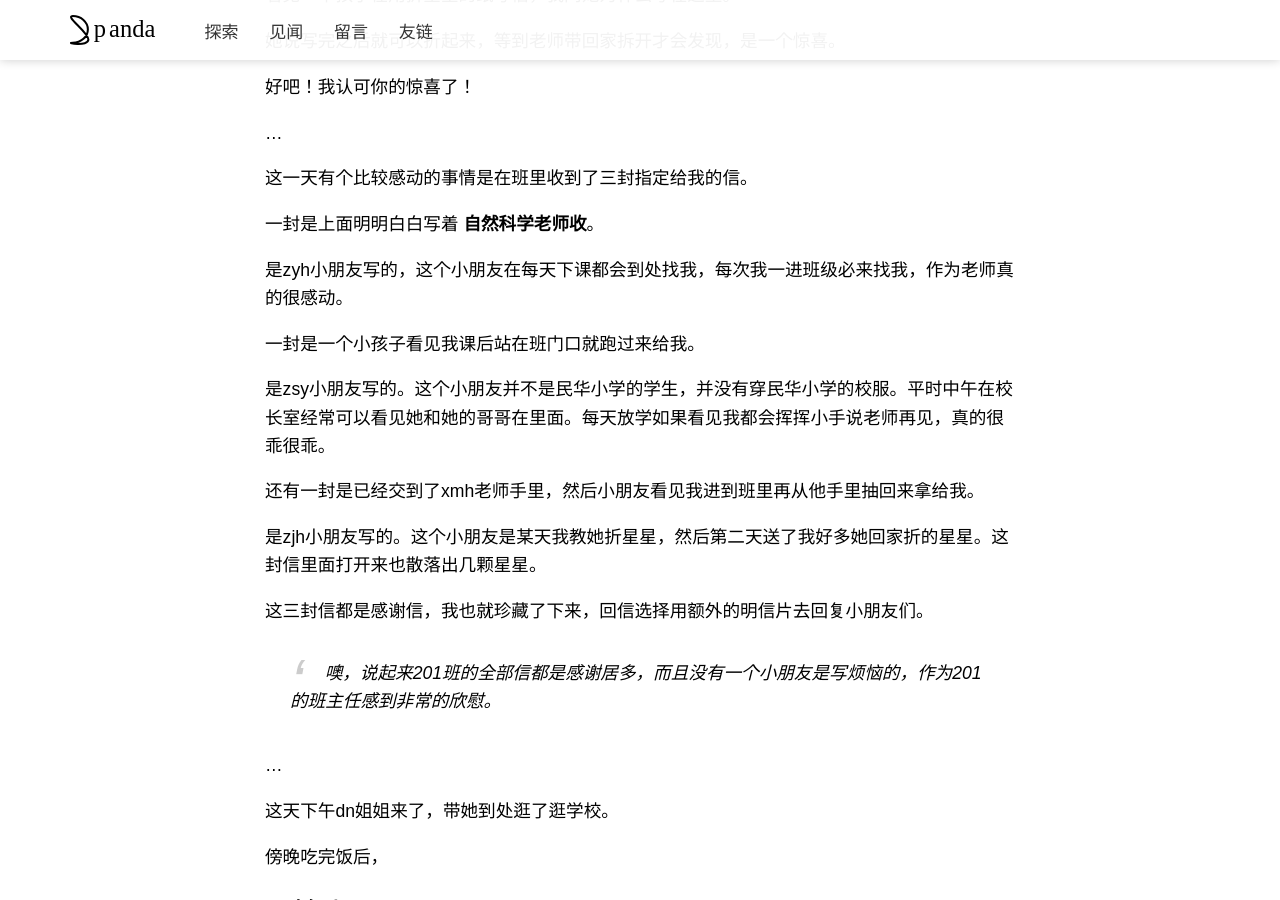
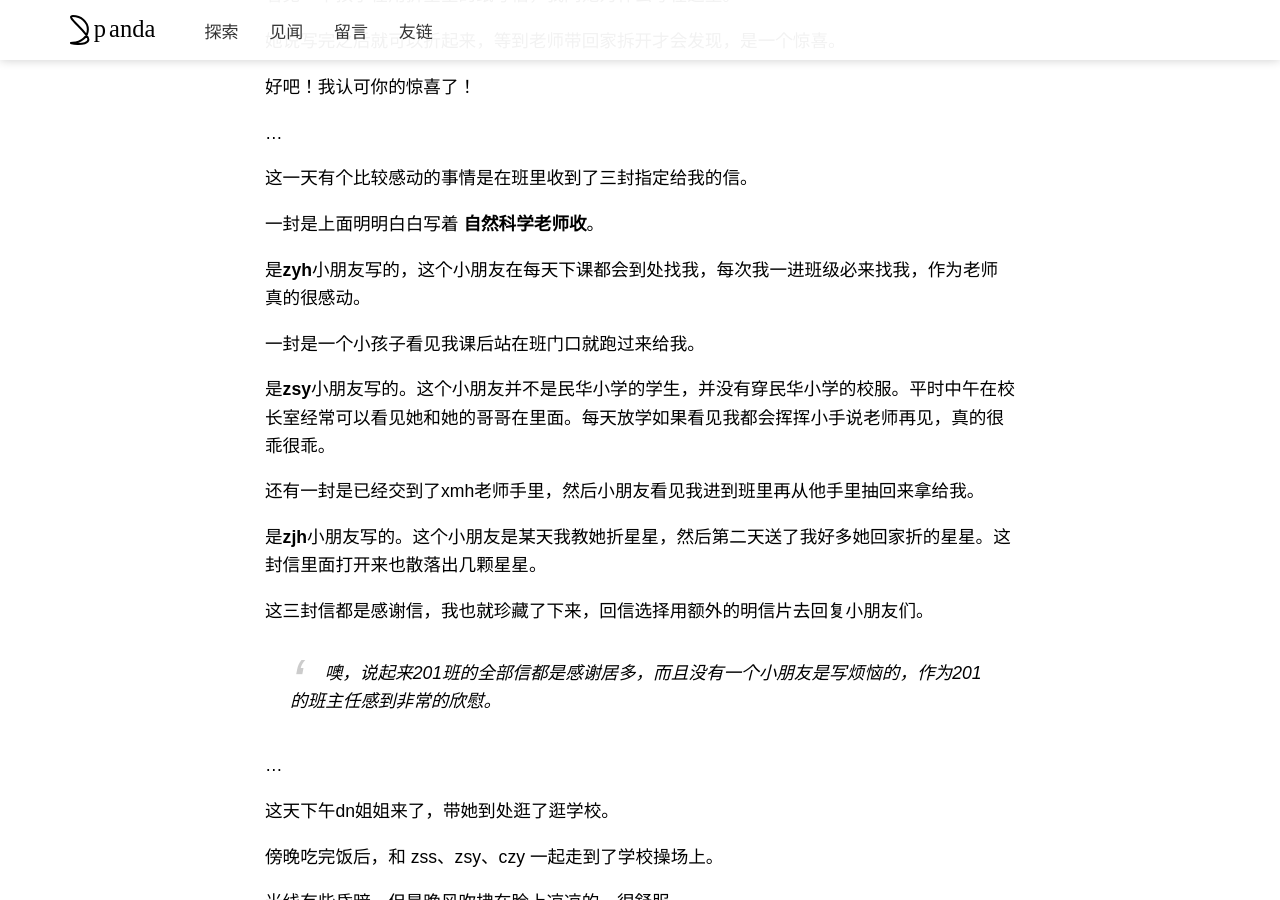
Before and after one commit to pandacase/pandacase.github.io, a Jekyll site: the page built from _posts/2023-08-01-xinkuizhijiao.md, in a window 1280 px wide and 900 px high, scrolled down 17880 px. Built offline with Jekyll 4.4.1, drawn with Linux system fonts in a browser that asks for light colours; nearby versions of some CDN libraries; some web fonts are replaced; comment, search, counter and statistics services are not loaded; a style sheet for code colours, icons or effects is not loaded; some of the changed text lies outside the part shown.

Commit message:
Update 2023-08-01-xinkuizhijiao.md

```diff
--- a/_posts/2023-08-01-xinkuizhijiao.md
+++ b/_posts/2023-08-01-xinkuizhijiao.md
@@ -582,15 +582,15 @@
 
 一封是上面明明白白写着 **自然科学老师收**。
 
-是zyh小朋友写的，这个小朋友在每天下课都会到处找我，每次我一进班级必来找我，作为老师真的很感动。
+是**zyh**小朋友写的，这个小朋友在每天下课都会到处找我，每次我一进班级必来找我，作为老师真的很感动。
 
 一封是一个小孩子看见我课后站在班门口就跑过来给我。
 
-是zsy小朋友写的。这个小朋友并不是民华小学的学生，并没有穿民华小学的校服。平时中午在校长室经常可以看见她和她的哥哥在里面。每天放学如果看见我都会挥挥小手说老师再见，真的很乖很乖。
+是**zsy**小朋友写的。这个小朋友并不是民华小学的学生，并没有穿民华小学的校服。平时中午在校长室经常可以看见她和她的哥哥在里面。每天放学如果看见我都会挥挥小手说老师再见，真的很乖很乖。
 
 还有一封是已经交到了xmh老师手里，然后小朋友看见我进到班里再从他手里抽回来拿给我。
 
-是zjh小朋友写的。这个小朋友是某天我教她折星星，然后第二天送了我好多她回家折的星星。这封信里面打开来也散落出几颗星星。
+是**zjh**小朋友写的。这个小朋友是某天我教她折星星，然后第二天送了我好多她回家折的星星。这封信里面打开来也散落出几颗星星。
 
 这三封信都是感谢信，我也就珍藏了下来，回信选择用额外的明信片去回复小朋友们。
 
@@ -600,7 +600,19 @@
 
 这天下午dn姐姐来了，带她到处逛了逛学校。
 
-傍晚吃完饭后，
+傍晚吃完饭后，和 zss、zsy、czy 一起走到了学校操场上。
+
+光线有些昏暗，但是晚风吹拂在脸上凉凉的，很舒服。
+
+zy提起说：“要不今晚就在这里开会算了。”
+
+一瞬间，前些天想象的那个在操场草地上围坐的画面重现在脑海中。
+
+马上安排！
+
+在群里通知所有人，19：20到操场集合开会！！
+
+
 
 
 
```
Also changed, not shown: other parts of _posts/2023-08-01-xinkuizhijiao.md (+1 -1 lines).
